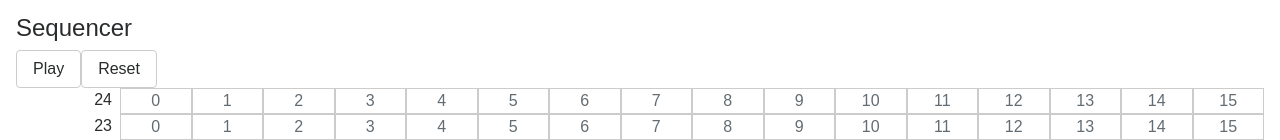
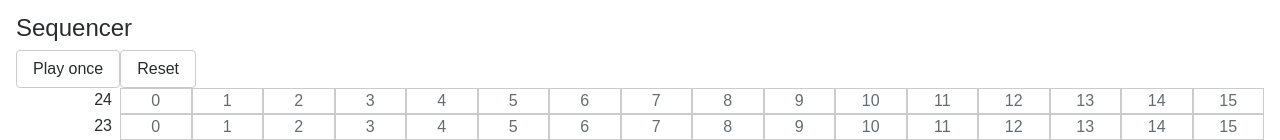
Before and after one commit to kevinsqi/microharmonic, a React (Create React App) app: page / in a window 1280 px wide. Shown: the part 537-677 px from the top of the page. Built offline with nearby package versions, Linux system fonts and the light colour scheme.

Commit message:
reuse audioContext, fixes error

```diff
--- a/src/App.js
+++ b/src/App.js
@@ -299,7 +299,7 @@ class App extends Component {
 
         <div className="mt-3">
           <h2 className="h4">Sequencer</h2>
-          <Sequencer frequencies={this.getStepFrequencies()} gain={GAIN_VALUE} />
+          <Sequencer frequencies={this.getStepFrequencies()} gain={GAIN_VALUE} audioContext={this.audioContext} />
         </div>
       </div>
     );
--- a/src/Sequencer.js
+++ b/src/Sequencer.js
@@ -42,7 +42,7 @@ class Sequencer extends Component {
     });
 
     console.log('onClickPlay', normalizedSequences, this.props.frequencies);
-    const audioSequencer = new AudioSequencer(new window.AudioContext(), normalizedSequences, this.props.gain);
+    const audioSequencer = new AudioSequencer(this.props.audioContext, normalizedSequences, this.props.gain);
     audioSequencer.play();
   }
 
@@ -88,7 +88,7 @@ class Sequencer extends Component {
   render() {
     return (
       <div>
-        <button className="btn btn-secondary" onClick={this.onClickPlay}>Play</button>
+        <button className="btn btn-secondary" onClick={this.onClickPlay}>Play once</button>
         <button className="btn btn-secondary" onClick={this.onClickReset}>Reset</button>
 
         {
```
